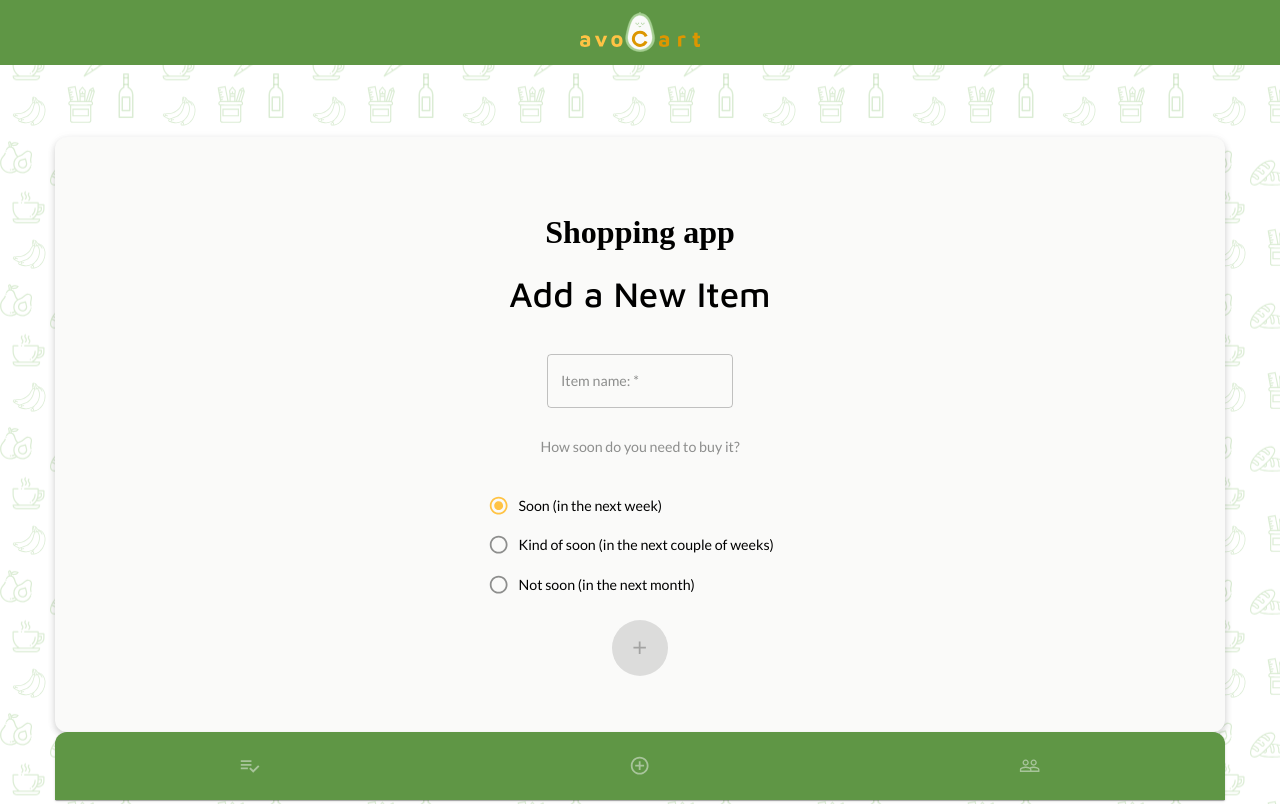
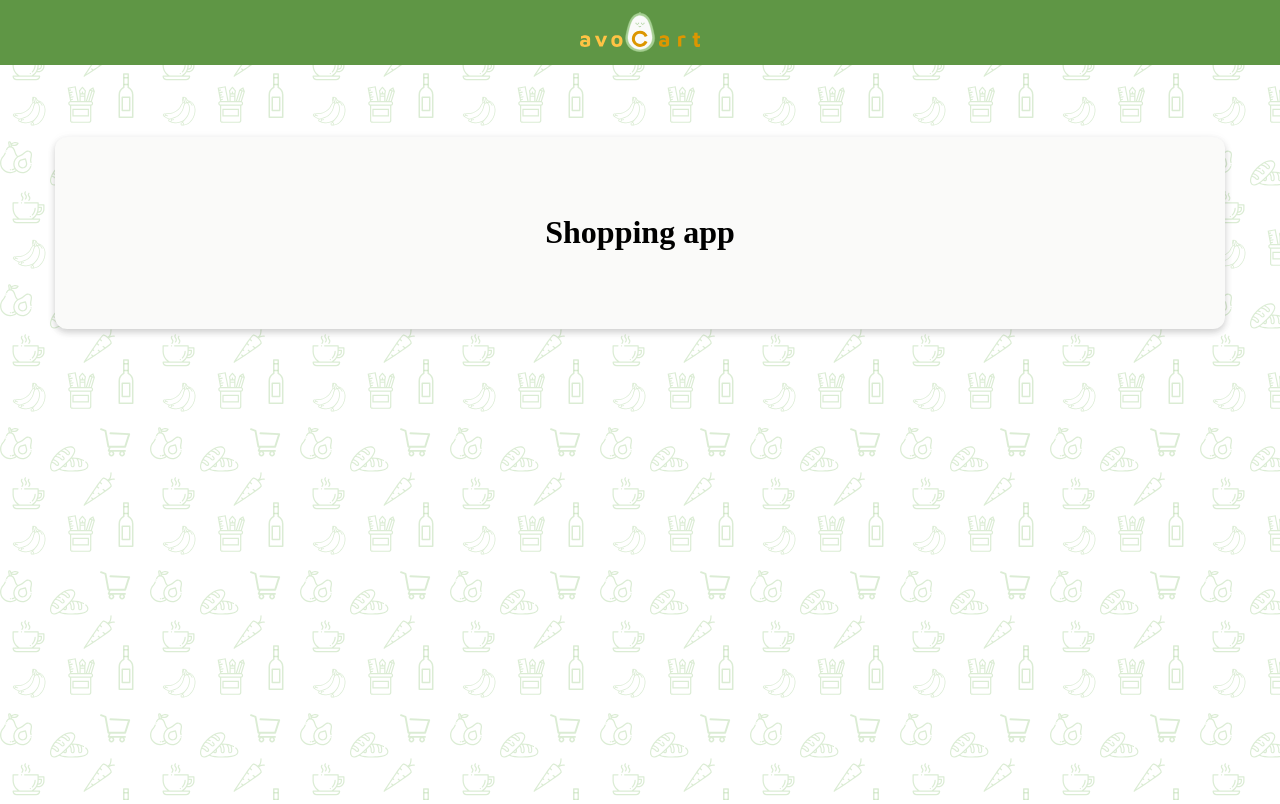
Before and after one commit to the-collab-lab/tcl-22-smart-shopping-list, a React (Create React App) app: page /additems in a window 1280 px wide. Built offline with nearby package versions, Linux system fonts and the light colour scheme.

Commit message:
Update src/components/Nav/RouterComponent.js
Co-authored-by: Luis Augusto <hello@luis.app>

```diff
--- a/src/components/Nav/RouterComponent.js
+++ b/src/components/Nav/RouterComponent.js
@@ -9,9 +9,10 @@ const RouterComponent = (props) => {
   return (
     <Router>
       <Switch>
+        {props.token && (
           <Route
             exact
-          path="/:page"
+            path={['/list', '/additems', '/shareyourtoken']}
             render={(props) => (
               <Nav
                 {...props}
@@ -24,6 +25,7 @@ const RouterComponent = (props) => {
               />
             )}
           />
+        )}
         <Route exact path="/">
           {props.token ? (
             <Redirect to="/list" />
```
Lines whose indentation alone changed are shown as unchanged.
